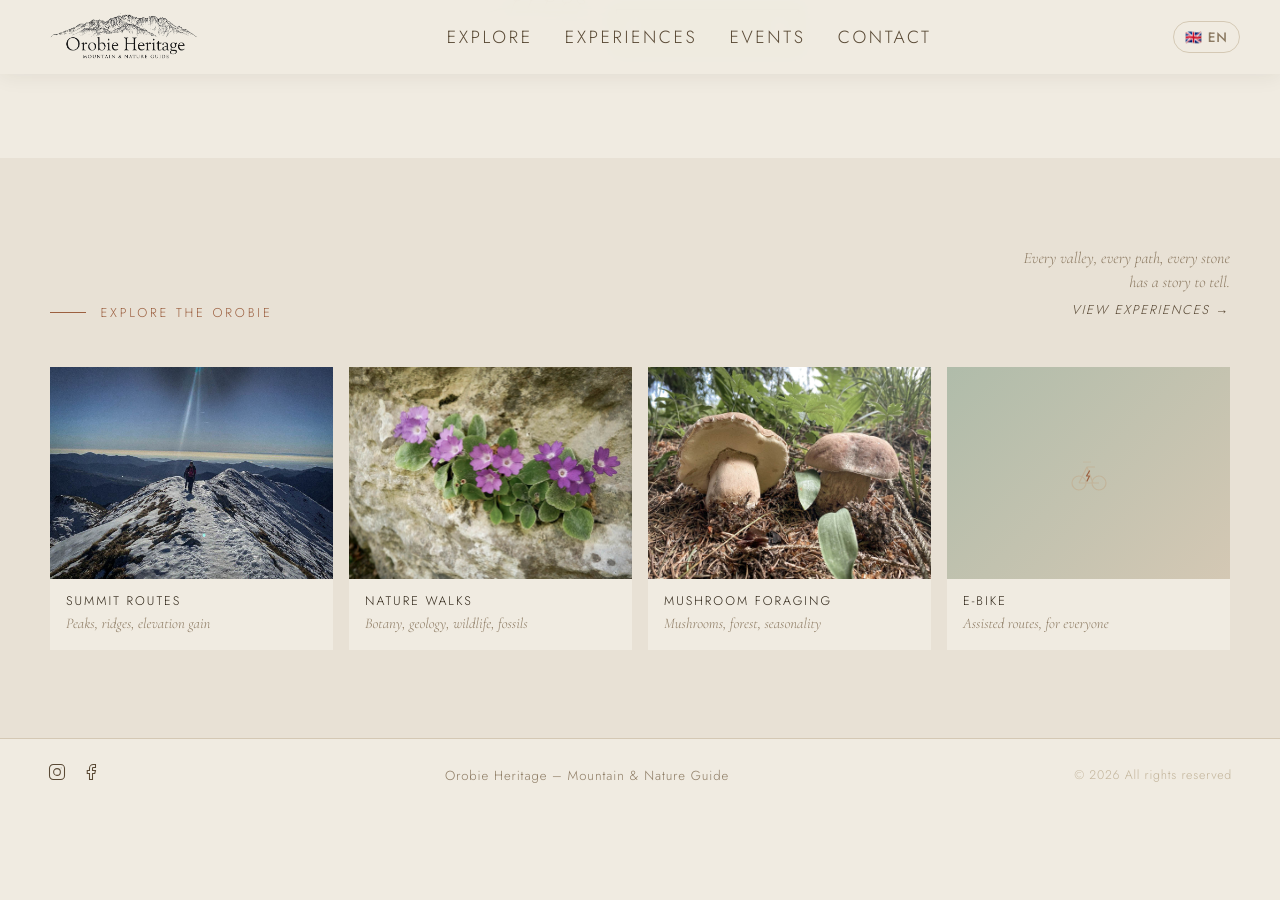
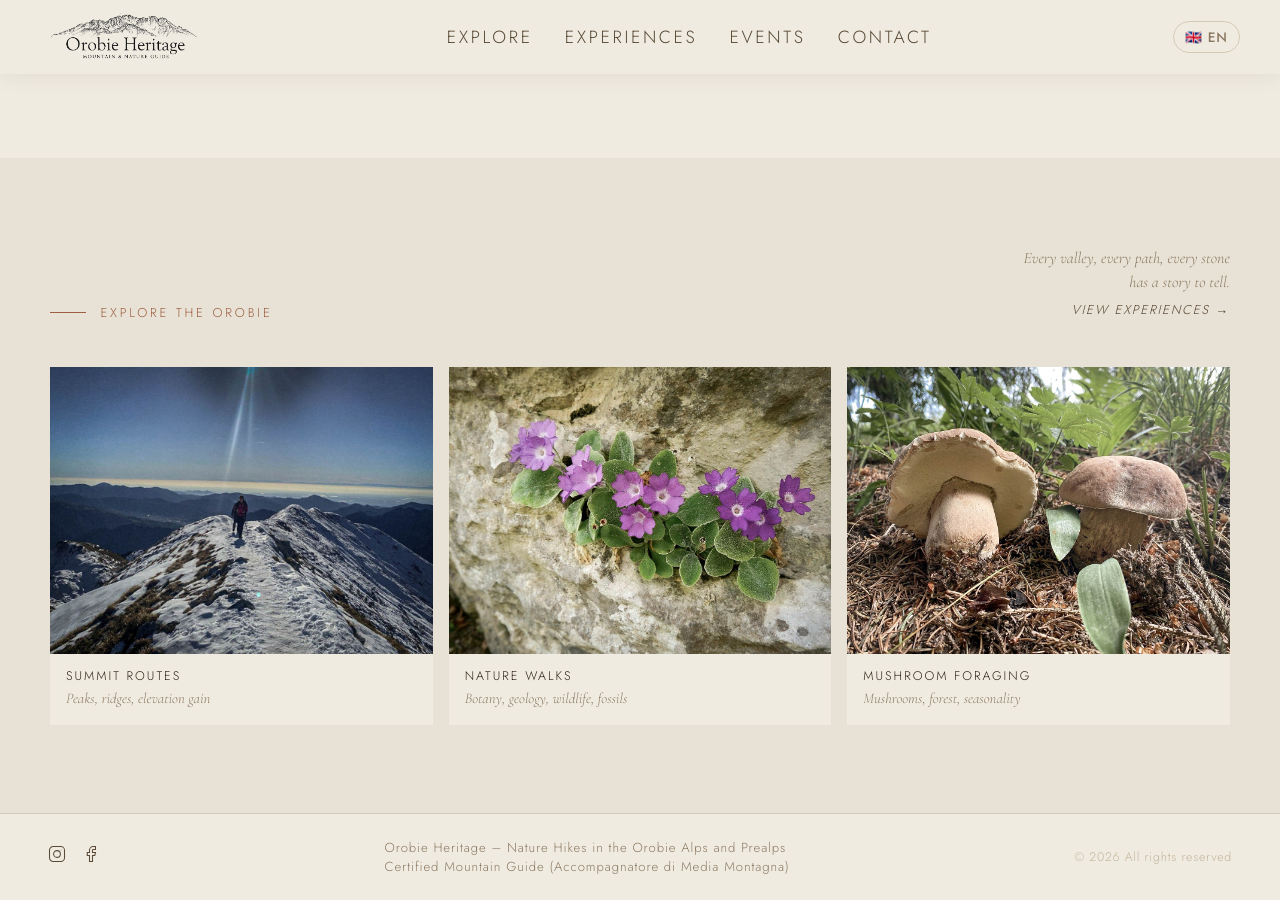
Before and after one commit to fabioloca96/Orobie-Heritage-beta, a Jekyll site: the page built from en/index.html, in a window 1280 px wide and 900 px high, scrolled down 1186 px. Built offline with Jekyll 4.4.1, drawn with Linux system fonts in a browser that asks for light colours; before the commit the page ends 1997 px from its top, so only the background shows below that.

Commit message:
Remove E-Bike category (no current offerings), update copy
- Remove E-Bike card/filter/legend from home and eventi pages (IT+EN); no e-bike experiences/events exist right now
- Homepage tagline/title: 'Guida di Montagna e Natura' -> 'Escursioni naturalistiche nelle Alpi e Prealpi Orobie'
- Add visible 'Accompagnatore di Media Montagna certificato' credential line to homepage footer (IT+EN), previously only present in SEO meta tags

Co-Authored-By: Claude Sonnet 5 <noreply@anthropic.com>

```diff
--- a/en/index.html
+++ b/en/index.html
@@ -5,7 +5,7 @@
 <head>
 <meta charset="UTF-8">
 <meta name="viewport" content="width=device-width, initial-scale=1.0">
-<title>Orobie Heritage – Mountain & Nature Guide</title>
+<title>Orobie Heritage – Nature Hikes in the Orobie Alps and Prealps</title>
 <meta name="description" content="Guided hikes and nature stories in the Orobie Alps with a certified mountain guide (Accompagnatore di Media Montagna). Discover experiences and events in the heart of the Orobie.">
 <link rel="canonical" href="{{ site.url }}/en/index.html">
 <link rel="alternate" hreflang="it" href="{{ site.url }}/index.html">
@@ -13,14 +13,14 @@
 <link rel="alternate" hreflang="x-default" href="{{ site.url }}/index.html">
 <link rel="icon" href="{{ site.url }}/images/logo1.png">
 <meta property="og:type" content="website">
-<meta property="og:title" content="Orobie Heritage – Mountain & Nature Guide">
+<meta property="og:title" content="Orobie Heritage – Nature Hikes in the Orobie Alps and Prealps">
 <meta property="og:description" content="Guided hikes and nature stories in the Orobie Alps with a certified mountain guide (Accompagnatore di Media Montagna).">
 <meta property="og:url" content="{{ site.url }}/en/index.html">
 <meta property="og:image" content="{{ site.url }}/images/hero.jpg">
 <meta property="og:locale" content="en_GB">
 <meta property="og:site_name" content="Orobie Heritage">
 <meta name="twitter:card" content="summary_large_image">
-<meta name="twitter:title" content="Orobie Heritage – Mountain & Nature Guide">
+<meta name="twitter:title" content="Orobie Heritage – Nature Hikes in the Orobie Alps and Prealps">
 <meta name="twitter:description" content="Guided hikes and nature stories in the Orobie Alps with a certified mountain guide (Accompagnatore di Media Montagna).">
 <meta name="twitter:image" content="{{ site.url }}/images/hero.jpg">
 <script type="application/ld+json">
@@ -260,7 +260,7 @@ section{padding:5.5rem 3rem}
 .arr-link{display:inline-block;margin-top:.3rem;font-family:var(--sans);font-size:.8rem;letter-spacing:.14em;text-transform:uppercase;color:var(--bark);text-decoration:none}
 .arr-link::after{content:' →'}
 .arr-link:hover{color:var(--rust)}
-.cards{display:grid;grid-template-columns:repeat(4,1fr);gap:1rem}
+.cards{display:grid;grid-template-columns:repeat(3,1fr);gap:1rem}
 .card{background:var(--cream);display:block;text-decoration:none;color:inherit;transition:opacity .2s}
 .card:hover{opacity:.82}
 .card-img{aspect-ratio:4/3;overflow:hidden;background:linear-gradient(135deg,var(--mist),var(--tan));display:flex;align-items:center;justify-content:center}
@@ -397,7 +397,6 @@ footer{background:var(--cream);border-top:1px solid var(--tan);padding:1.5rem 3r
     <a class="card r" href="events.html#in-vetta"><div class="card-img"><img src="../images/vette.jpg" alt="Peaks"></div><div class="card-body"><p class="card-label">Summit Routes</p><p class="card-sub">Peaks, ridges, elevation gain</p></div></a>
     <a class="card r" href="events.html#naturalistiche" style="transition-delay:.08s"><div class="card-img"><img src="../images/botanica.jpg" alt="Primula albenensis"></div><div class="card-body"><p class="card-label">Nature Walks</p><p class="card-sub">Botany, geology, wildlife, fossils</p></div></a>
     <a class="card r" href="events.html#micologiche" style="transition-delay:.16s"><div class="card-img"><img src="../images/boletus aestivalis.jpg" alt="Mushrooms"></div><div class="card-body"><p class="card-label">Mushroom Foraging</p><p class="card-sub">Mushrooms, forest, seasonality</p></div></a>
-    <a class="card r" href="events.html#e-bike" style="transition-delay:.24s"><div class="card-img"><svg width="48" height="48" viewBox="0 0 48 48" fill="none"><circle cx="14" cy="34" r="7" stroke="#C2B49A" stroke-width="1.2" fill="none"/><circle cx="34" cy="34" r="7" stroke="#C2B49A" stroke-width="1.2" fill="none"/><path d="M14 34 L22 18 L30 18 M22 18 L28 34 M14 34 L28 34 M28 34 L34 34" stroke="#C2B49A" stroke-width="1.2" fill="none" stroke-linejoin="round"/><path d="M18 13 L26 13" stroke="#C2B49A" stroke-width="1" opacity=".7"/><path d="M24.5 22 L21.5 27 L24.5 27 L22 32" stroke="#9C6040" stroke-width="1.2" fill="none" stroke-linecap="round" stroke-linejoin="round"/></svg></div><div class="card-body"><p class="card-label">E-Bike</p><p class="card-sub">Assisted routes, for everyone</p></div></a>
   </div>
 </div>
 </section>
@@ -408,7 +407,7 @@ footer{background:var(--cream);border-top:1px solid var(--tan);padding:1.5rem 3r
     <a href="#" aria-label="Instagram"><svg width="18" height="18" viewBox="0 0 24 24" fill="none" stroke="currentColor" stroke-width="1.4" stroke-linecap="round"><rect x="2" y="2" width="20" height="20" rx="5"/><circle cx="12" cy="12" r="4.5"/><circle cx="17.5" cy="6.5" r=".6" fill="currentColor" stroke="none"/></svg></a>
     <a href="#" aria-label="Facebook"><svg width="18" height="18" viewBox="0 0 24 24" fill="none" stroke="currentColor" stroke-width="1.4" stroke-linecap="round"><path d="M18 2h-3a5 5 0 00-5 5v3H7v4h3v8h4v-8h3l1-4h-4V7a1 1 0 011-1h3z"/></svg></a>
   </div>
-  <p class="ft-center">Orobie Heritage – Mountain & Nature Guide</p>
+  <p class="ft-center">Orobie Heritage – Nature Hikes in the Orobie Alps and Prealps<br>Certified Mountain Guide (Accompagnatore di Media Montagna)</p>
   <p class="ft-right">© 2026 All rights reserved</p>
 </footer>
 
```
Also changed, not shown: en/events.html (+4 -7 lines), eventi.html (+4 -7 lines), index.html (+5 -6 lines).
